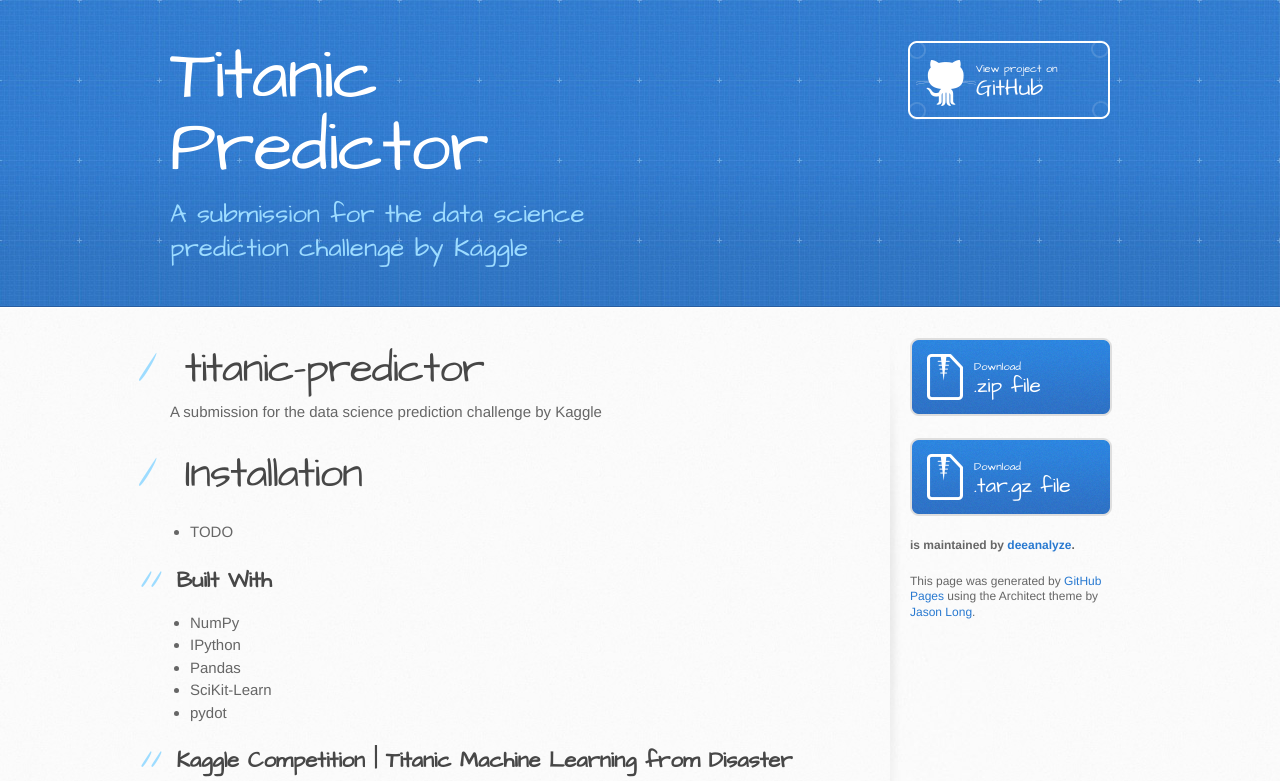
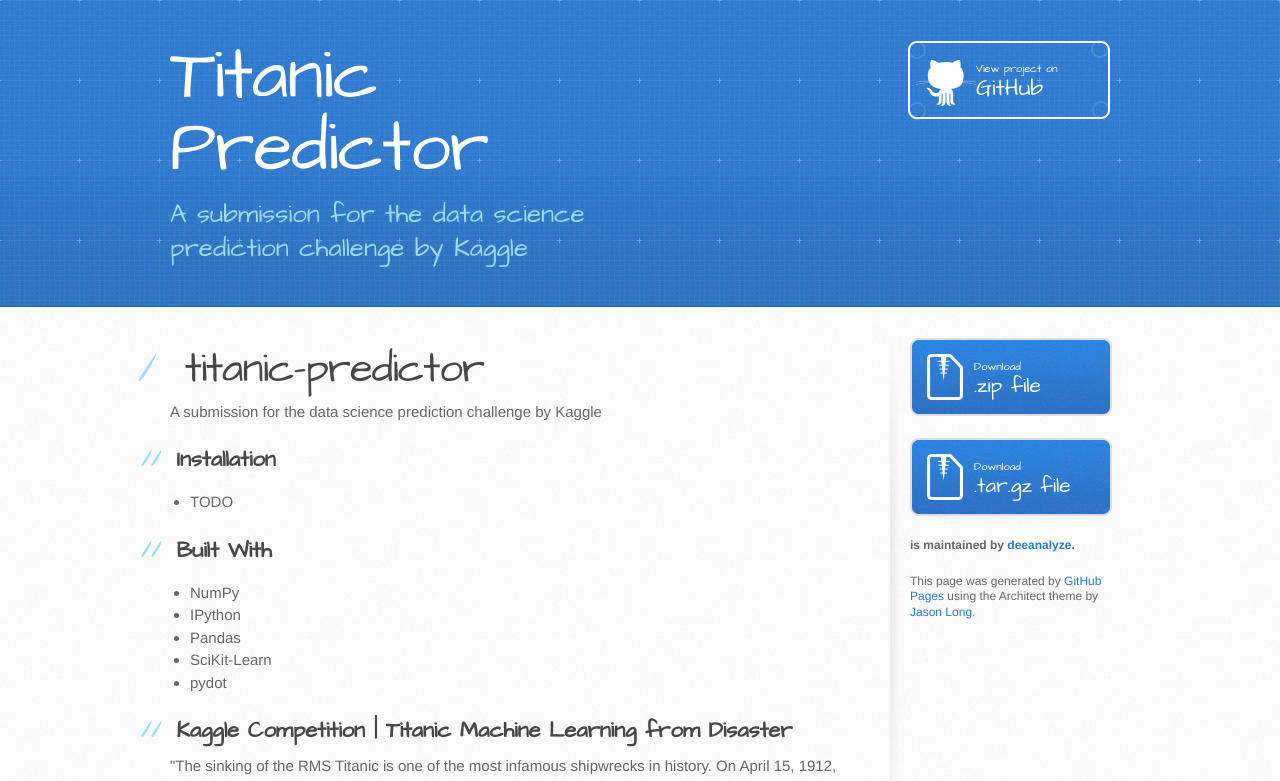
Before and after one commit to deeanalyze/titanic-predictor, a plain HTML site: page index.html in a window 1280 px wide. Shown: the top 781 px of the page. Drawn offline with Linux system fonts and the light colour scheme.

Commit message:
Update index.html

```diff
--- a/index.html
+++ b/index.html
@@ -33,8 +33,8 @@
 
 <p>A submission for the data science prediction challenge by Kaggle</p>
 
-<h1>
-<a id="installation" class="anchor" href="#installation" aria-hidden="true"><span class="octicon octicon-link"></span></a>Installation</h1>
+<h2>
+<a id="installation" class="anchor" href="#installation" aria-hidden="true"><span class="octicon octicon-link"></span></a>Installation</h2>
 
 <ul>
 <li>TODO</li>
```
